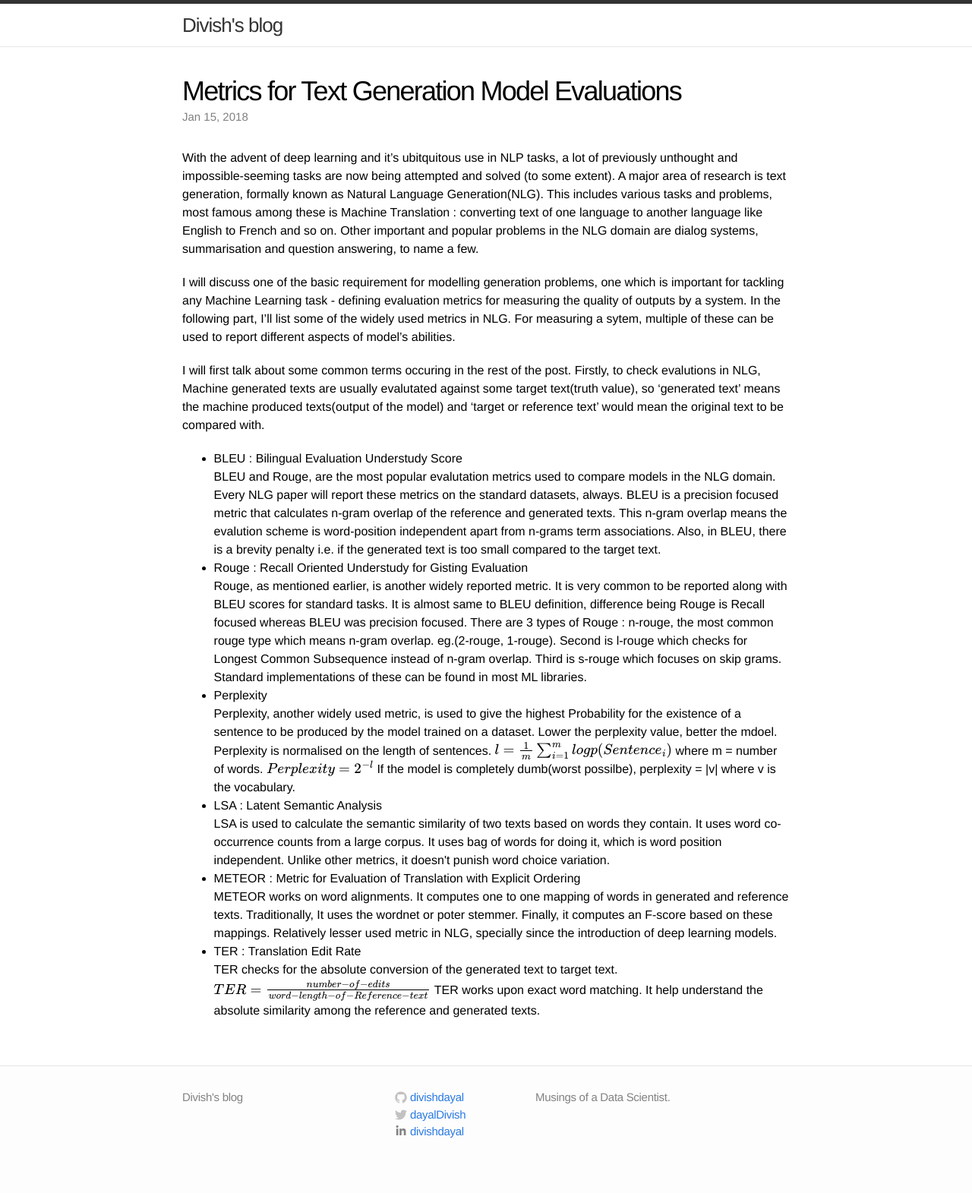
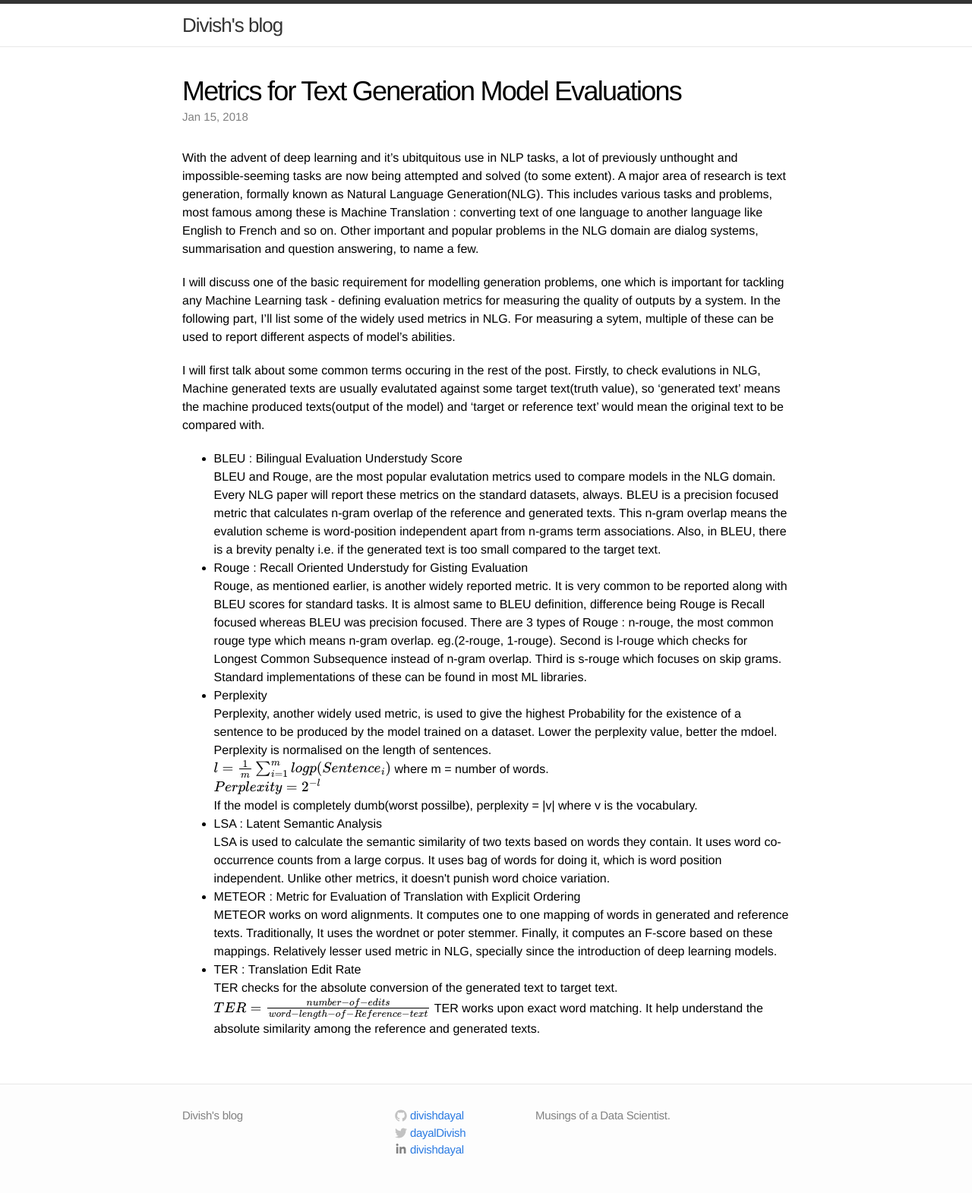
Before and after one commit to divishdayal/divish.github.io, a Jekyll site: the page built from _posts/2018-11-15-Metrics-for-text-generation.markdown, in a window 1280 px wide. Shown: the whole page at 76% size. Built offline with Jekyll 4.4.1, drawn with Linux system fonts in a browser that asks for light colours; formulas are drawn with MathJax 3; before the commit the page ends 1547 px from its top, so only the background shows below that.

```diff
--- a/_posts/2018-11-15-Metrics-for-text-generation.markdown
+++ b/_posts/2018-11-15-Metrics-for-text-generation.markdown
@@ -18,9 +18,9 @@ I will first talk about some common terms occuring in the rest of the post. Firs
 	<li>Rouge : Recall Oriented Understudy for Gisting Evaluation</li>
 	Rouge, as mentioned earlier, is another widely reported metric. It is very common to be reported along with BLEU scores for standard tasks. It is almost same to BLEU definition, difference being Rouge is Recall focused whereas BLEU was precision focused. There are 3 types of Rouge : n-rouge, the most common rouge type which means n-gram overlap. eg.(2-rouge, 1-rouge). Second is l-rouge which checks for Longest Common Subsequence instead of n-gram overlap. Third is s-rouge which focuses on skip grams. Standard implementations of these can be found in most ML libraries.
 	<li>Perplexity</li>
-	Perplexity, another widely used metric, is used to give the highest Probability for the existence of a sentence to be produced by the model trained on a dataset. Lower the perplexity value, better the mdoel. Perplexity is normalised on the length of sentences.
-	$l=\frac{1} {m} \sum_{i=1}^{m} log p(Sentence_i)$ where m = number of words.
-	$Perplexity = 2^{-l}$
+	Perplexity, another widely used metric, is used to give the highest Probability for the existence of a sentence to be produced by the model trained on a dataset. Lower the perplexity value, better the mdoel. Perplexity is normalised on the length of sentences.<br>
+	$l=\frac{1} {m} \sum_{i=1}^{m} log p(Sentence_i)$ where m = number of words.<br>
+	$Perplexity = 2^{-l}$ <br>
 	If the model is completely dumb(worst possilbe), perplexity = |v| where v is the vocabulary.
 	<li>LSA : Latent Semantic Analysis</li>
 	LSA is used to calculate the semantic similarity of two texts based on words they contain. It uses word co-occurrence counts from a large corpus. It uses bag of words for doing it, which is word position independent. Unlike other metrics, it doesn't punish word choice variation.
```
